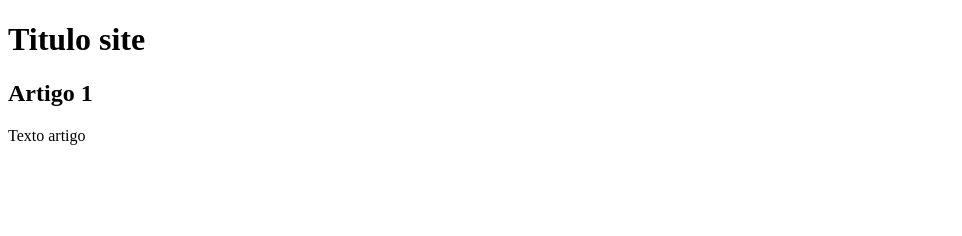
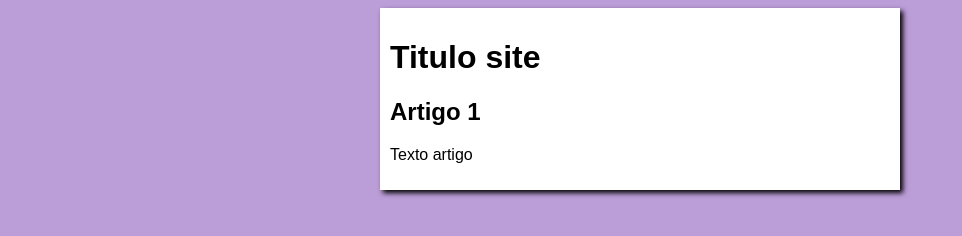
Before and after one commit to ximenes-leonardo/projeto-site, a plain HTML site: page index.html in a window 1280 px wide. Shown: the whole page, without its empty margins (0-962 px from the left). Drawn offline with Linux system fonts and the light colour scheme.

Commit message:
Inicio design

```diff
--- /dev/null
+++ b/estilos/style.css
@@ -0,0 +1,15 @@
+*{
+    font-family: Arial,sans-serif;
+}
+
+body{
+    background-color:rgb(187, 157, 216);
+}
+
+main{
+    background-color: white;
+    width: 500px;
+    margin: auto;
+    box-shadow: 3px 3px 5px rgba(0,0,0.473);
+    padding: 10px;
+}
--- a/index.html
+++ b/index.html
@@ -5,6 +5,7 @@
     <meta http-equiv="X-UA-Compatible" content="IE=edge">
     <meta name="viewport" content="width=device-width, initial-scale=1.0">
     <title>Titulo Site</title>
+    <link rel="stylesheet" href="estilos/style.css">
 </head>
 <body>
     <main>
```
